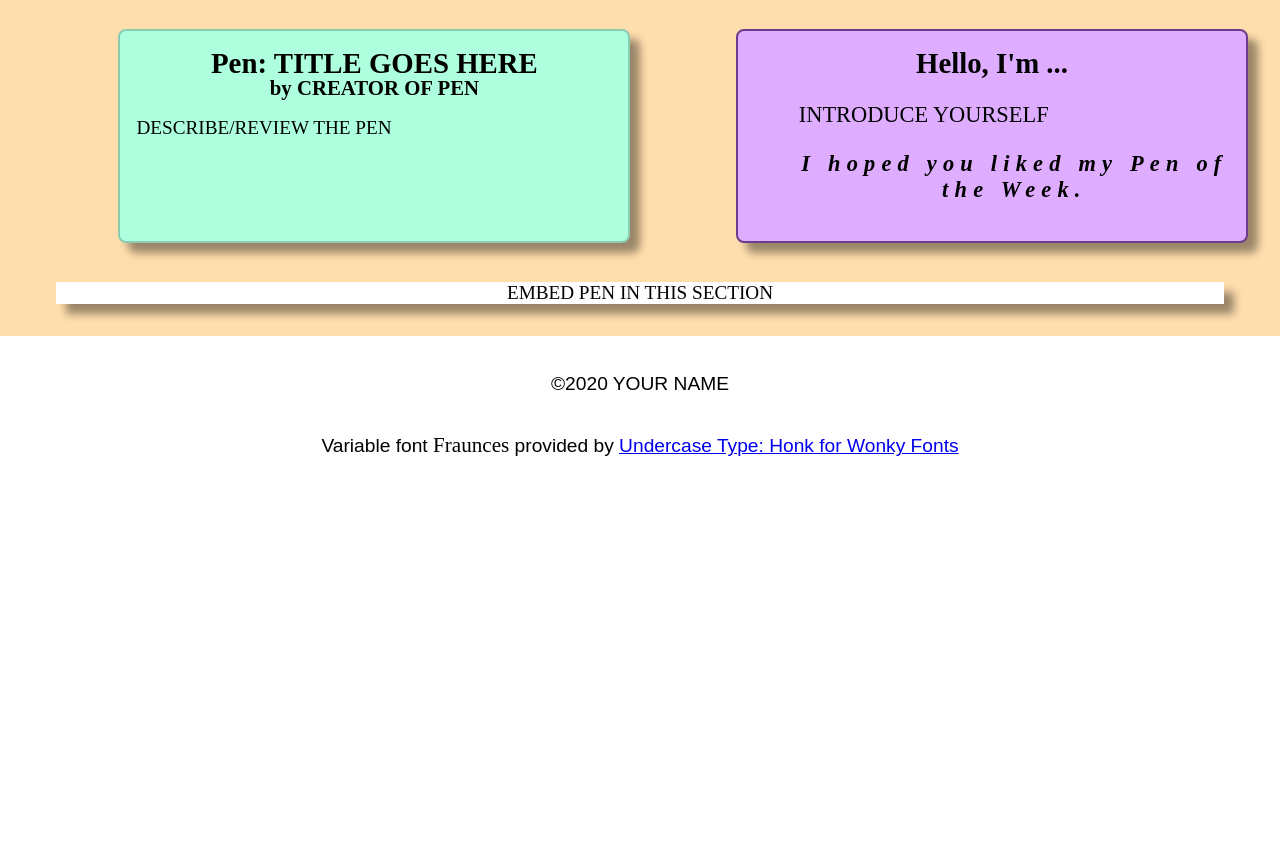
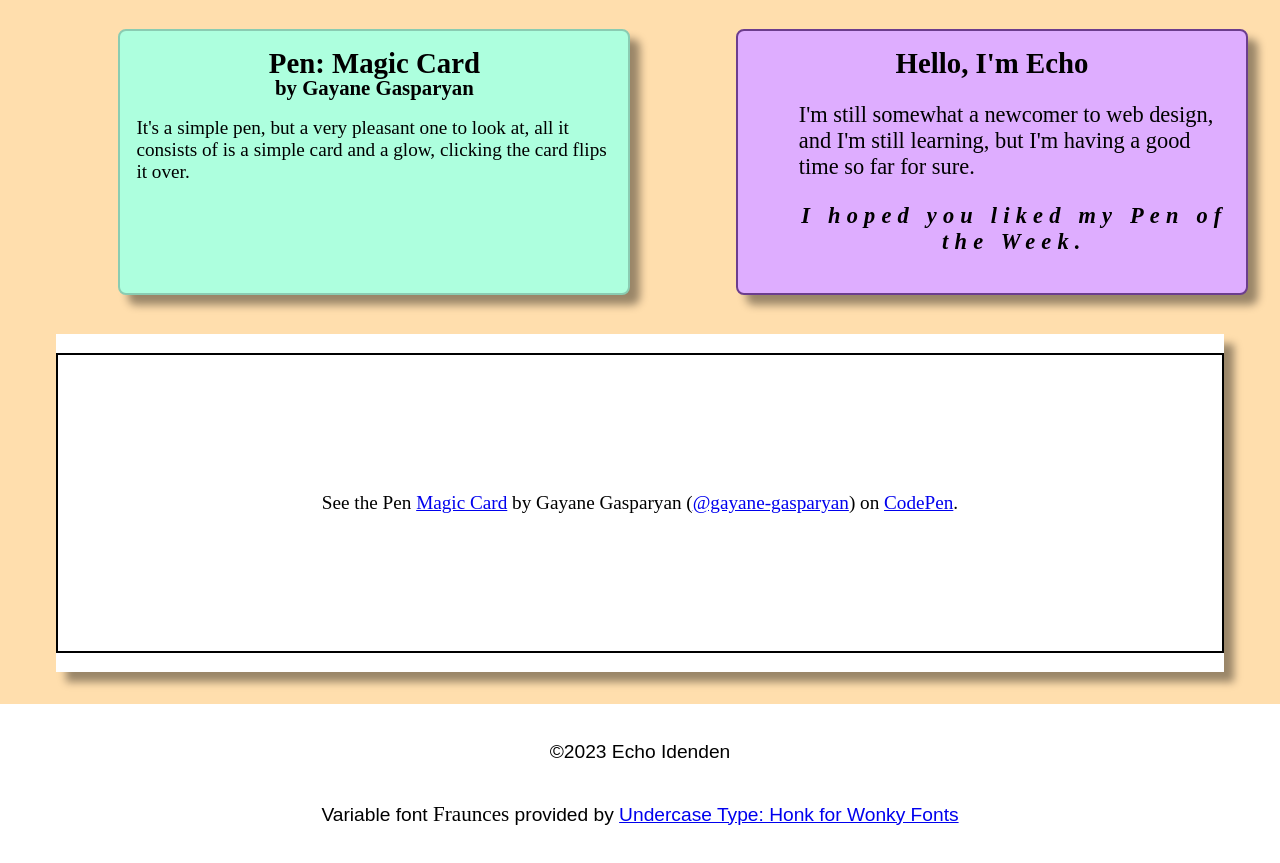
Before and after one commit to RVCC-IDMX/embed-codepen-ecidstudent, a plain HTML site: page index.html in a window 1280 px wide. Shown: the part 67-930 px from the top of the page. Before the commit the page ends 800 px from the top, so only its background shows below. Drawn offline with Linux system fonts and the light colour scheme; a script that the page names is missing; a web font is replaced by a local one.

Commit message:
Update index.html

```diff
--- a/index.html
+++ b/index.html
@@ -16,19 +16,24 @@
 
       <main>
         <article>
-          <h2>Pen: TITLE GOES HERE</h2>
-          <h3>by CREATOR OF PEN</h3>
-          <p>DESCRIBE/REVIEW THE PEN</p>
+          <h2>Pen: Magic Card</h2>
+          <h3>by Gayane Gasparyan</h3>
+          <p>It's a simple pen, but a very pleasant one to look at, all it consists of is a simple card and a glow, clicking the card flips it over.</p>
         </article>
-        <section>EMBED PEN IN THIS SECTION</section>
+        <section><p class="codepen" data-height="300" data-default-tab="html,result" data-slug-hash="jOmaBQK" data-user="gayane-gasparyan" style="height: 300px; box-sizing: border-box; display: flex; align-items: center; justify-content: center; border: 2px solid; margin: 1em 0; padding: 1em;">
+  <span>See the Pen <a href="https://codepen.io/gayane-gasparyan/pen/jOmaBQK">
+  Magic Card</a> by Gayane Gasparyan (<a href="https://codepen.io/gayane-gasparyan">@gayane-gasparyan</a>)
+  on <a href="https://codepen.io">CodePen</a>.</span>
+</p>
+<script async src="https://cpwebassets.codepen.io/assets/embed/ei.js"></script></section>
         <aside>
-          <h2>Hello, I'm ...</h2>
-          <p>INTRODUCE YOURSELF</p>
+          <h2>Hello, I'm Echo</h2>
+          <p>I'm still somewhat a newcomer to web design, and I'm still learning, but I'm having a good time so far for sure.</p>
           <p class="bye">I hoped you liked my Pen of the Week.</p>
         </aside>
       </main>
       <footer class="sans-serif">
-        <p>&copy;2020 YOUR NAME</p>
+        <p>&copy;2023 Echo Idenden</p>
         <p>
           Variable font <span class="serif">Fraunces</span> provided by
           <a href="https://github.com/undercasetype/Fraunces"
```
